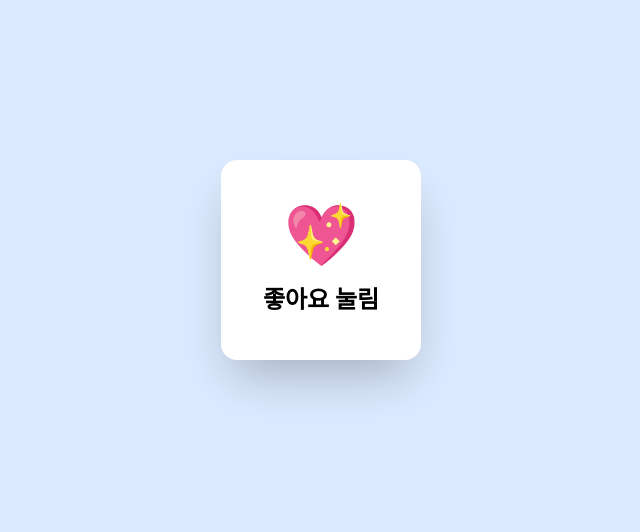
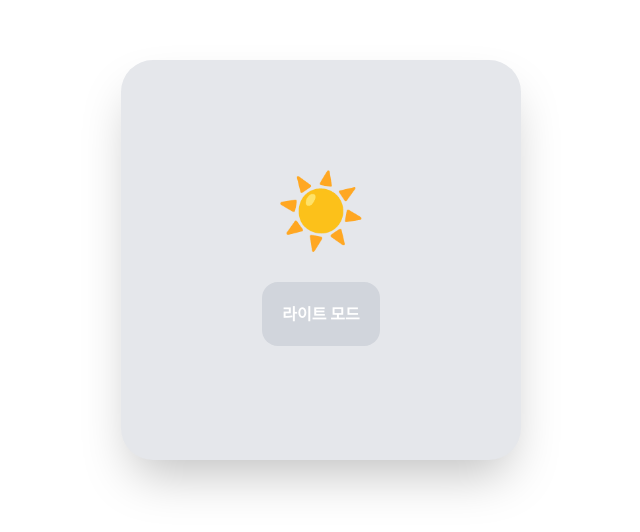
Before and after one commit to yuna950/base_react_26_06_29, a React (Vite) app: page / in a window 1280 px wide. Shown: the part 140-672 px from the top of the page, without its empty margins (319-959 px from the left). Built offline with nearby package versions, Linux system fonts and the light colour scheme.

Commit message:
state 연습

```diff
--- a/src/pages/dsy04/Day04.jsx
+++ b/src/pages/dsy04/Day04.jsx
@@ -1,5 +1,6 @@
 // import StateEx01 from "./components/StateEx01";
 import Ex01 from "./components/Ex01";
+import Ex02 from "./components/Ex02";
 // import StateEx02 from "./components/StateEx02";
 
 export default function Day04() {
@@ -7,7 +8,8 @@ export default function Day04() {
     <div>
       {/* <StateEx01 /> */}
       {/* <StateEx02 /> */}
-      <Ex01 />
+      {/* <Ex01 /> */}
+      <Ex02 />
     </div>
   );
 }
--- /dev/null
+++ b/src/pages/dsy04/components/Ex02.jsx
@@ -0,0 +1,23 @@
+import { useState } from "react";
+
+export default function Ex02() {
+  const [darkmode, setDarkmode] = useState(false);
+
+  const darkHandler = () => {
+    setDarkmode((prev) => !prev);
+  };
+
+  return (
+    <div className="h-screen flex items-center justify-center">
+      <div className="w-100 h-100 bg-gray-200 rounded-4xl shadow-2xl flex items-center justify-center flex-col">
+        <div className="text-7xl mb-9">{darkmode ? "🌙" : "☀️"}</div>
+        <button
+          onClick={darkHandler}
+          className="p-5 bg-gray-300 text-white rounded-2xl font-bold transform transition active:scale-95"
+        >
+          {darkmode ? "다크 모드" : "라이트 모드"}
+        </button>
+      </div>
+    </div>
+  );
+}
```
